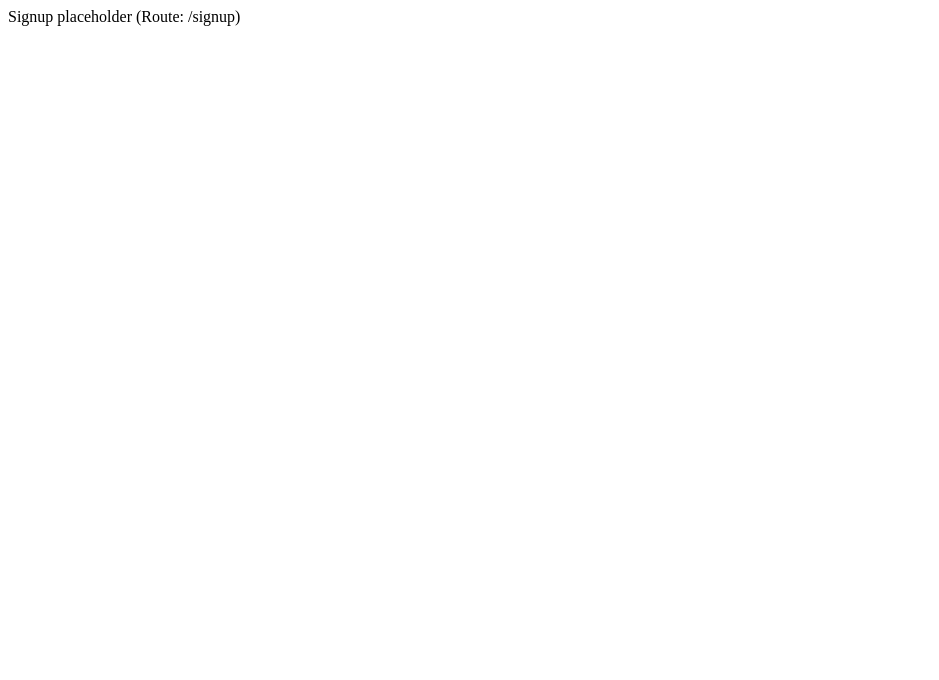
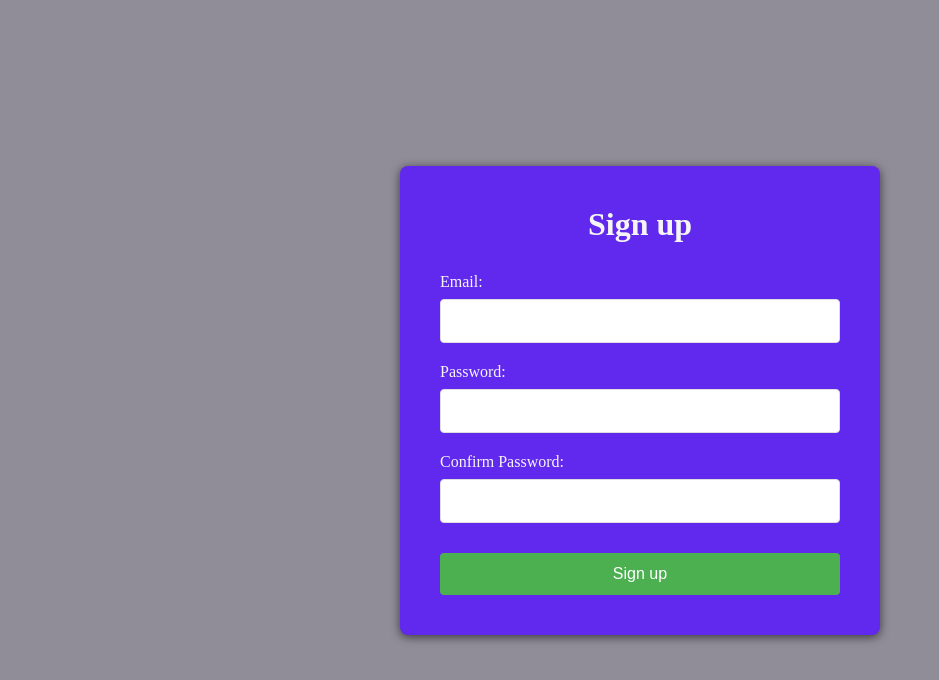
Before and after one commit to MhKeshishian/Board-Game-Dashboard, a Next.js app: page /signup in a window 1280 px wide. Shown: the top 680 px of the page, without its empty margins (0-939 px from the left). Built offline with nearby package versions, Linux system fonts and the light colour scheme.

Commit message:
created a basic login page

```diff
--- a/src/app/signup/page.js
+++ b/src/app/signup/page.js
@@ -1,3 +1,58 @@
+'use client'
+
+import { useState } from "react"
+import "./signup.css"
+
 export default function SignupPage() {
-  return <div>Signup placeholder (Route: /signup)</div>;
+  const [email, setEmail] = useState('')
+  const [password, setPassword] = useState('')
+  const [confirmPassword, setConfirmPassword] = useState('')
+
+  const handleSubmit = (e) => {
+    e.preventDefault()
+    console.log('Sign up attempt:', {email, password, confirmPassword})
+  }
+  return (
+    <div className="signup-container">
+      <div className="signup-card">
+        <h1>Sign up</h1>
+        <form onSubmit={handleSubmit}>
+          <div className="form-group">
+            <label htmlFor="email">Email:</label>
+            <input
+              type="email"
+              id="email"
+              name="email"
+              value={email}
+              onChange={(e) => setEmail(e.target.value)}
+            />
+          </div>
+
+          <div className='form-group'>
+            <label htmlFor="password">Password:</label>
+            <input
+              type="password"
+              id="password"
+              name="password"
+              value={password}
+              onChange={(e) => setPassword(e.target.value)}
+            />
+          </div>
+
+          <div className='form-group'>
+            <label htmlFor="password">Confirm Password:</label>
+            <input
+              type="password"
+              id="confirmPassword"
+              name="confirmPassword"
+              value={confirmPassword}
+              onChange={(e) => setConfirmPassword(e.target.value)}
+            />
+          </div>
+
+          <button type="submit" className="signup-button">Sign up</button>
+        </form>
+      </div>
+    </div>
+  )
 }
--- /dev/null
+++ b/src/app/signup/signup.css
@@ -0,0 +1,75 @@
+body {
+  margin: 0;
+  padding: 0;
+}
+
+html, body {
+  height: 100%;
+}
+
+.signup-container {
+  min-height: 100vh;
+  width: 100%;
+  display: flex;
+  justify-content: center;
+  align-items: center;
+  background-color: #908c98;
+}
+
+.signup-card {
+  background: #6129ee;
+  padding: 40px;
+  border-radius: 8px;
+  box-shadow: 0 2px 10px rgba(0, 0, 0, 0.6);
+  width: 100%;
+  max-width: 400px;
+}
+
+.signup-card h1 {
+  margin-top: 0;
+  margin-bottom: 30px;
+  text-align: center;
+  color: whitesmoke;
+}
+
+.form-group {
+  margin-bottom: 20px;
+}
+
+.form-group label {
+  display: block;
+  margin-bottom: 8px;
+  font-weight: 500;
+  color: whitesmoke;
+}
+
+.form-group input {
+  width: 100%;
+  padding: 12px;
+  border: 1px solid #ddd;
+  border-radius: 4px;
+  font-size: 16px;
+  box-sizing: border-box;
+}
+
+.form-group input:focus {
+  outline: none;
+  border-color: #4CAF50;
+}
+
+.signup-button {
+  width: 100%;
+  padding: 12px;
+  background-color: #4CAF50;
+  color: white;
+  border: none;
+  border-radius: 4px;
+  font-size: 16px;
+  font-weight: 500;
+  cursor: pointer;
+  margin-top: 10px;
+}
+
+.signup-button:hover {
+  background-color: #45a049;
+}
```
